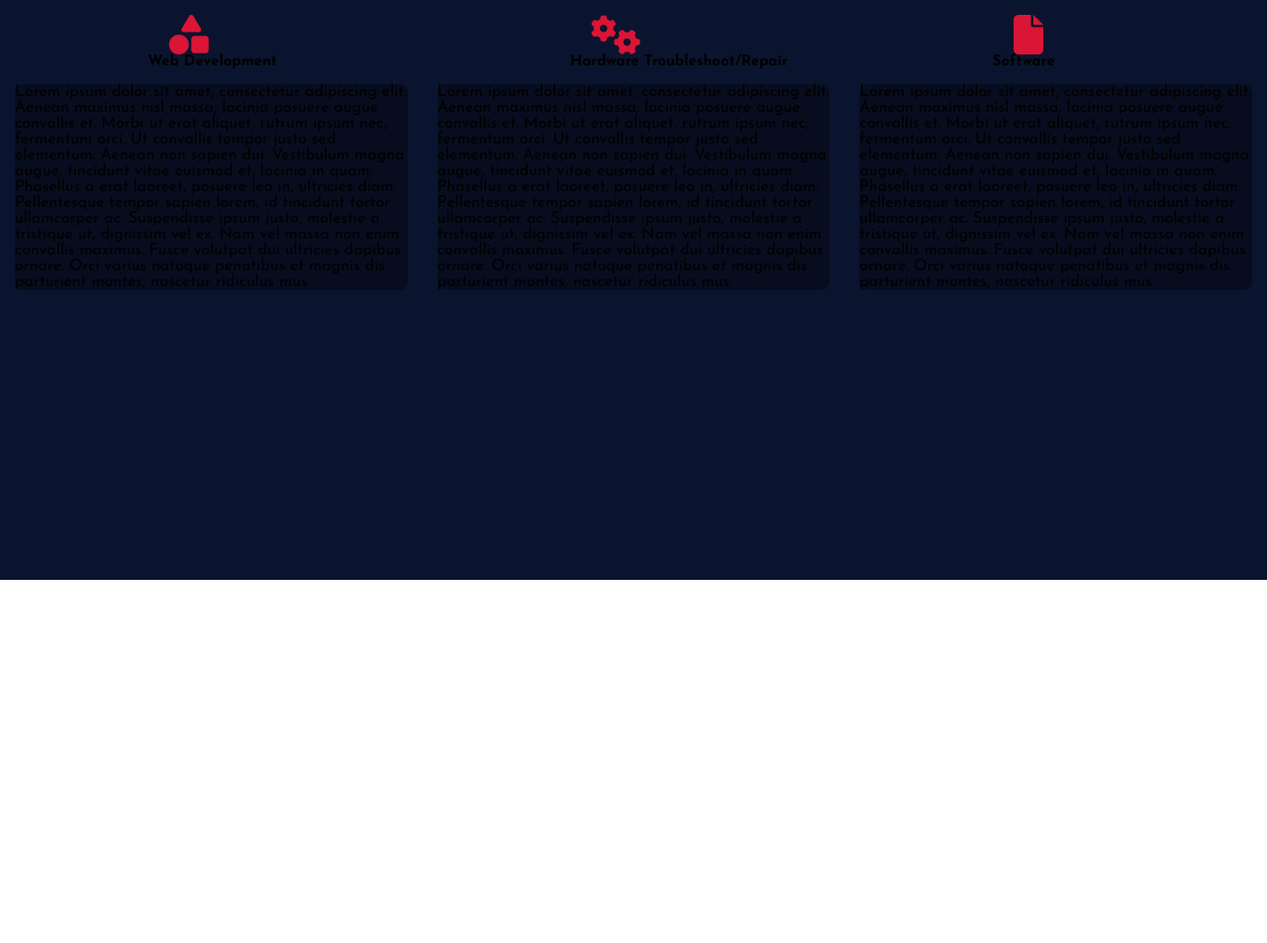
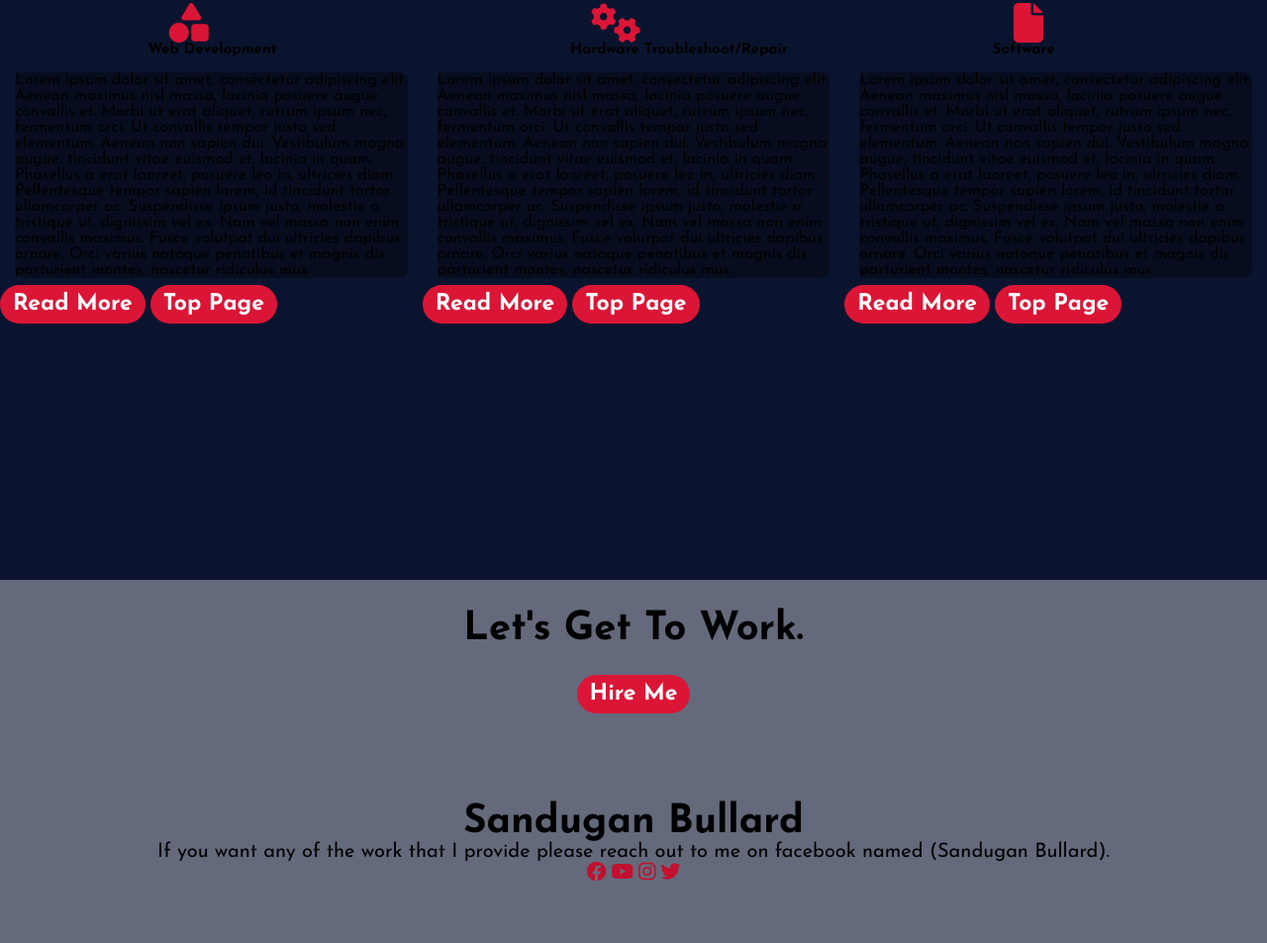
Before and after one commit to TheOneAndOnlyHolyBreadKing/First-Portfolio-Website, a plain HTML site: page index.html in a window 1280 px wide. Shown: the part 1498-2451 px from the top of the page at 99% size. Before the commit the page ends 2084 px from the top, so only its background shows below. Drawn offline with Linux system fonts and the light colour scheme.

Commit message:
add footer need to fill in services description

```diff
--- a/index.html
+++ b/index.html
@@ -13,6 +13,7 @@
     <title>Portfolio website</title>
 </head>
 <body>
+   <main>
     <!--Home Starts here -->
     <div class="navigation">
         <nav>
@@ -41,6 +42,7 @@
         </form>
         </div>
     </div>
+</main>
         <!--about me Starts here -->
        <section class="about-me">
         <div class="about-main">
@@ -67,7 +69,10 @@
      <h5>Web Development</h5>
      <P>
 Lorem ipsum dolor sit amet, consectetur adipiscing elit. Aenean maximus nisl massa, lacinia posuere augue convallis et. Morbi ut erat aliquet, rutrum ipsum nec, fermentum orci. Ut convallis tempor justo sed elementum. Aenean non sapien dui. Vestibulum magna augue, tincidunt vitae euismod et, lacinia in quam. Phasellus a erat laoreet, posuere leo in, ultricies diam. Pellentesque tempor sapien lorem, id tincidunt tortor ullamcorper ac. Suspendisse ipsum justo, molestie a tristique ut, dignissim vel ex. Nam vel massa non enim convallis maximus. Fusce volutpat dui ultricies dapibus ornare. Orci varius natoque penatibus et magnis dis parturient montes, nascetur ridiculus mus.
+
      </P>
+     <a  class="btn" href="#">Read More</a>
+<a class="btn" href="#">Top Page</a>
     </div>
 
     <div>
@@ -75,7 +80,10 @@ Lorem ipsum dolor sit amet, consectetur adipiscing elit. Aenean maximus nisl mas
      <h5>Hardware Troubleshoot/Repair</h5>
      <P>
         Lorem ipsum dolor sit amet, consectetur adipiscing elit. Aenean maximus nisl massa, lacinia posuere augue convallis et. Morbi ut erat aliquet, rutrum ipsum nec, fermentum orci. Ut convallis tempor justo sed elementum. Aenean non sapien dui. Vestibulum magna augue, tincidunt vitae euismod et, lacinia in quam. Phasellus a erat laoreet, posuere leo in, ultricies diam. Pellentesque tempor sapien lorem, id tincidunt tortor ullamcorper ac. Suspendisse ipsum justo, molestie a tristique ut, dignissim vel ex. Nam vel massa non enim convallis maximus. Fusce volutpat dui ultricies dapibus ornare. Orci varius natoque penatibus et magnis dis parturient montes, nascetur ridiculus mus.
+
      </P>
+     <a class="btn" href="#">Read More</a>
+<a class="btn" href="#">Top Page</a>
 </div>
 
 <div>
@@ -85,7 +93,41 @@ Lorem ipsum dolor sit amet, consectetur adipiscing elit. Aenean maximus nisl mas
         Lorem ipsum dolor sit amet, consectetur adipiscing elit. Aenean maximus nisl massa, lacinia posuere augue convallis et. Morbi ut erat aliquet, rutrum ipsum nec, fermentum orci. Ut convallis tempor justo sed elementum. Aenean non sapien dui. Vestibulum magna augue, tincidunt vitae euismod et, lacinia in quam. Phasellus a erat laoreet, posuere leo in, ultricies diam. Pellentesque tempor sapien lorem, id tincidunt tortor ullamcorper ac. Suspendisse ipsum justo, molestie a tristique ut, dignissim vel ex. Nam vel massa non enim convallis maximus. Fusce volutpat dui ultricies dapibus ornare. Orci varius natoque penatibus et magnis dis parturient montes, nascetur ridiculus mus.
 
      </P>
+     <a class="btn" href="#">Read More</a>
+     <a class="btn" href="#">Top Page</a>
 
     </div>
+<!---Hire Me Section Starts here-->
+</div>
+</div>
+<section class="hire">
+    <div class="hire-me">
+<p> Let's Get To Work.</p>
+<a class="hire-me-btn" href="#">Hire Me</a>
+
+
+</div>
+<!---Footer Section Starts here-->
+<footer>
+<div class="footer-main">
+    <h5>Sandugan Bullard</h5>
+    <p class="ending">If you want any of the work that I provide please reach out to me on facebook named (Sandugan Bullard).</p>
+    <ul>
+        <li>
+            <a href="#" class="fa-brands fa-facebook"></a>
+        </li>
+        <li>
+            <a href="#" class="fa-brands fa-youtube"></a>
+        </li>
+        <li>
+            <a href="#" class="fa-brands fa-instagram"></a>
+        </li>
+        <li>
+            <a href="#" class="fa-brands fa-twitter"></a>
+        </li>
+    </ul>
+    <p class="copyright"></p>
+</div>
+</footer>
 </body>
 </html>
--- a/main.css
+++ b/main.css
@@ -161,5 +161,62 @@ min-height: 450px;
     padding-left:40% ;
     font-size: 40px;
     color: rgb(219, 21, 54);
+}
+.hire-me {
+    background-color: #0b142ea1;
+    padding: 30px 0px;
+    padding-right:30%;
+    padding-left:30%;
+    display: flex;
+    flex-direction: column;
+    justify-content: center;
+    align-items: center;
+}
+.hire-me p {
+    font-size: 40px;
+    font-weight: bold;
+    margin-bottom: 5%;
+}
+.hire-me-btn {
+    font-size: 23px;
+    color: rgb(255, 255, 255);
+    border:  solid transparent;
+    background-color: rgb(219, 21, 54) ;
+    border-radius: 20px;
+    text-decoration: none;
+    padding: 5px 10px;
+    font-weight: bold;
+    transition: .4s;
+}
+.hire-me-btn:hover {
+    transform: scale(1.2);
 
 }
+footer {
+    background-color:#0b142ea1;
+    text-align: center;
+    padding: 60px 0px;
+}
+footer h5 {
+    font-size: 40px;
+}
+.ending {
+    font-size: 20px;
+}
+
+footer ul li {
+    list-style: none;
+    display:inline-block;
+    font-size: 20px;
+    cursor: pointer;
+
+}
+footer ul li a {
+    text-decoration: none;
+    color: rgb(194, 16, 46) ;
+    transition:.4s;
+}
+
+footer ul li a:hover {
+    transform: scale(1.2);
+}
```
